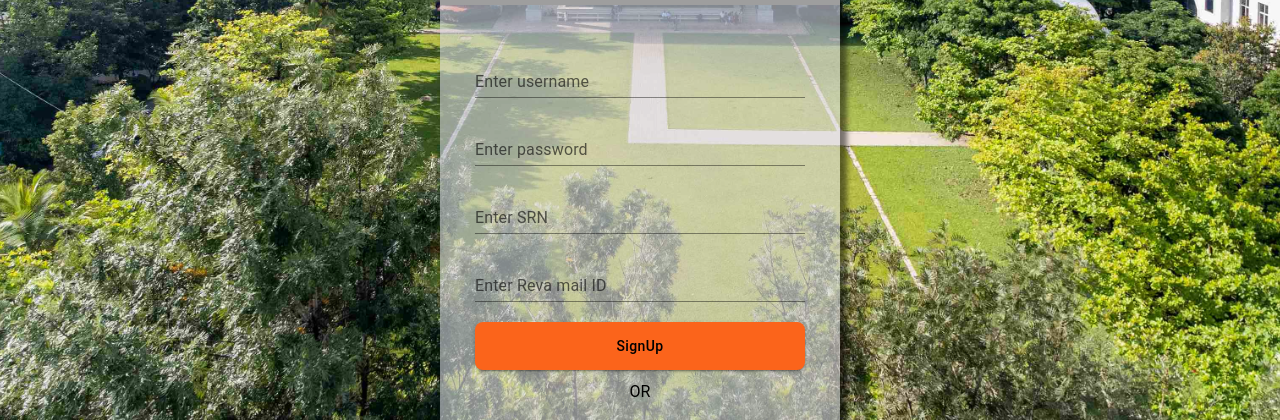
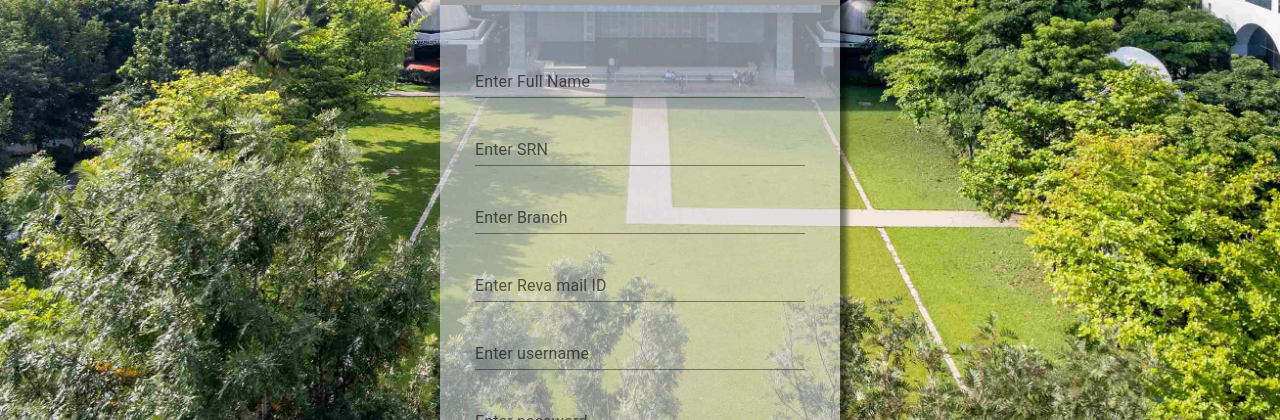
Before and after one commit to BHARATHKN0/major-project-p-1, a React (Create React App) app in the folder client/: page /login in a window 1280 px wide. Both pictures are taken after typing "Sample", "Sample123" into the empty fields and a click on the button "Create an account". Shown: the part 370-790 px from the top of the page. Built offline with nearby package versions, Linux system fonts and the light colour scheme; grey boxes are pictures that could not be loaded.

Commit message:
Taking  user details  full name, branch  validations

```diff
--- a/client/src/components/accounts/Login.jsx
+++ b/client/src/components/accounts/Login.jsx
@@ -68,10 +68,12 @@ const loginInitialValues = {
 };
 
 const signupInitialValues = {
+    full_name:'',
+    reva_srn: '',
+    reva_branch:'',
+    reva_mail: '',
     username: '',
-    password: '',
-    reva_srn: '',
-    reva_mail: '',
+    password: ''
 };
 
 const Login = ({ isUserAuthenticated }) => {
@@ -109,6 +111,14 @@ const Login = ({ isUserAuthenticated }) => {
         }
         if (!signup.reva_mail) {
             errors.reva_mail = 'Please enter Reva mail ID';
+            isValid = false;
+        }
+        if (!signup.reva_branch) {
+            errors.reva_branch = 'Please enter Branch';
+            isValid = false;
+        }
+        if (!signup.full_name) {
+            errors.full_name = 'Please enter Full Name';
             isValid = false;
         }
 
@@ -203,6 +213,43 @@ const Login = ({ isUserAuthenticated }) => {
                         <Wrapper>
                             <TextField
                                 variant="standard"
+                                value={signup.full_name}
+                                onChange={(e) => setSignup({ ...signup, full_name: e.target.value })}
+                                name="full_name"
+                                label="Enter Full  Name"
+                                error={!!signupErrors.full_name}
+                                helperText={signupErrors.full_name}
+                            />
+                            <TextField
+                                variant="standard"
+                                value={signup.reva_srn}
+                                onChange={(e) => setSignup({ ...signup, reva_srn: e.target.value })}
+                                name="reva_srn"
+                                label="Enter SRN"
+                                error={!!signupErrors.reva_srn}
+                                helperText={signupErrors.reva_srn}
+                            />
+                            <TextField
+                                variant="standard"
+                                value={signup.reva_branch}
+                                onChange={(e) => setSignup({ ...signup, reva_branch: e.target.value })}
+                                name="reva_branch"
+                                label="Enter Branch"
+                                type="text"
+                                error={!!signupErrors.reva_branch}
+                                helperText={signupErrors.reva_branch}
+                            />
+                            <TextField
+                                variant="standard"
+                                value={signup.reva_mail}
+                                onChange={(e) => setSignup({ ...signup, reva_mail: e.target.value })}
+                                name="reva_mail"
+                                label="Enter Reva mail ID"
+                                error={!!signupErrors.reva_mail}
+                                helperText={signupErrors.reva_mail}
+                            />
+                            <TextField
+                                variant="standard"
                                 value={signup.username}
                                 onChange={(e) => setSignup({ ...signup, username: e.target.value })}
                                 name="username"
@@ -220,24 +267,8 @@ const Login = ({ isUserAuthenticated }) => {
                                 error={!!signupErrors.password}
                                 helperText={signupErrors.password}
                             />
-                            <TextField
-                                variant="standard"
-                                value={signup.reva_srn}
-                                onChange={(e) => setSignup({ ...signup, reva_srn: e.target.value })}
-                                name="reva_srn"
-                                label="Enter SRN"
-                                error={!!signupErrors.reva_srn}
-                                helperText={signupErrors.reva_srn}
-                            />
-                            <TextField
-                                variant="standard"
-                                value={signup.reva_mail}
-                                onChange={(e) => setSignup({ ...signup, reva_mail: e.target.value })}
-                                name="reva_mail"
-                                label="Enter Reva mail ID"
-                                error={!!signupErrors.reva_mail}
-                                helperText={signupErrors.reva_mail}
-                            />
+
+
                             {error && <Error>{error}</Error>}
                             <SignupButton variant="contained" onClick={signupUser}>
                                 SignUp
```
Also changed, not shown: 2 other files (tests, documents, lock files or other folders).
